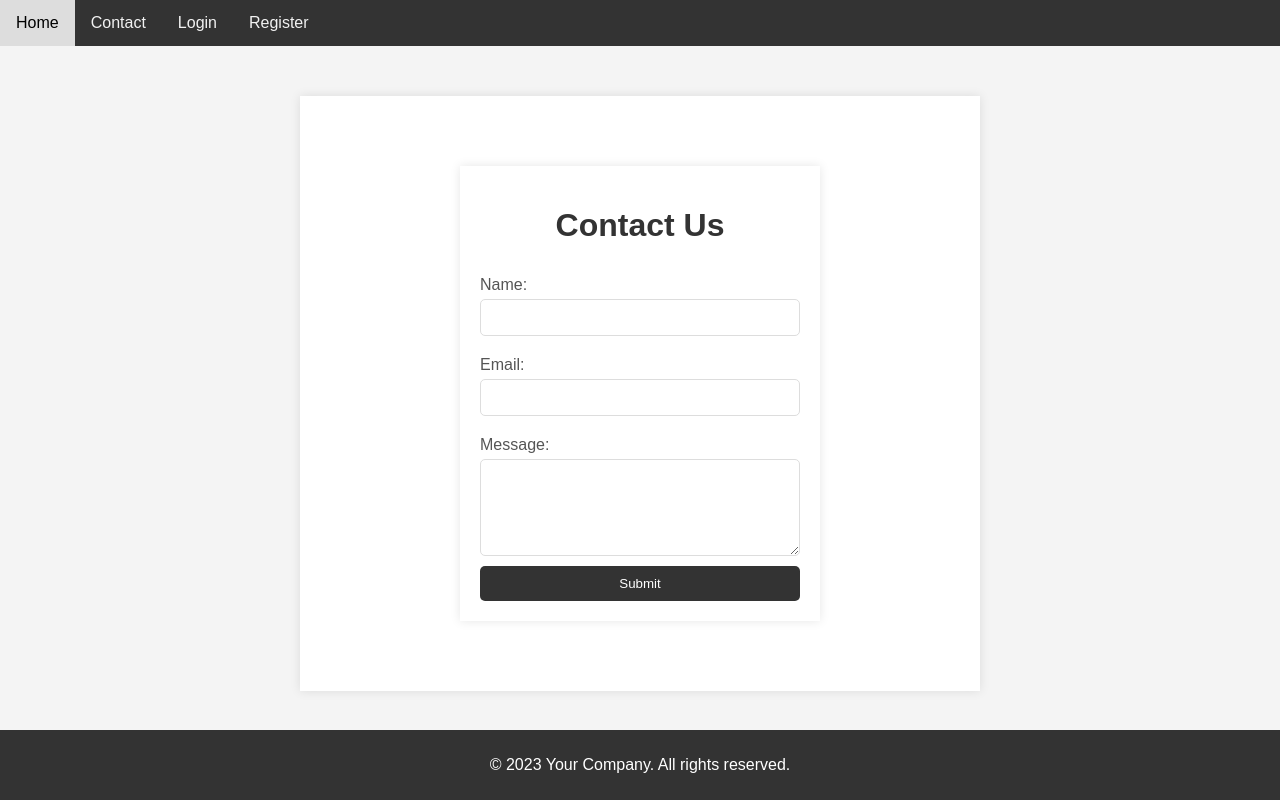
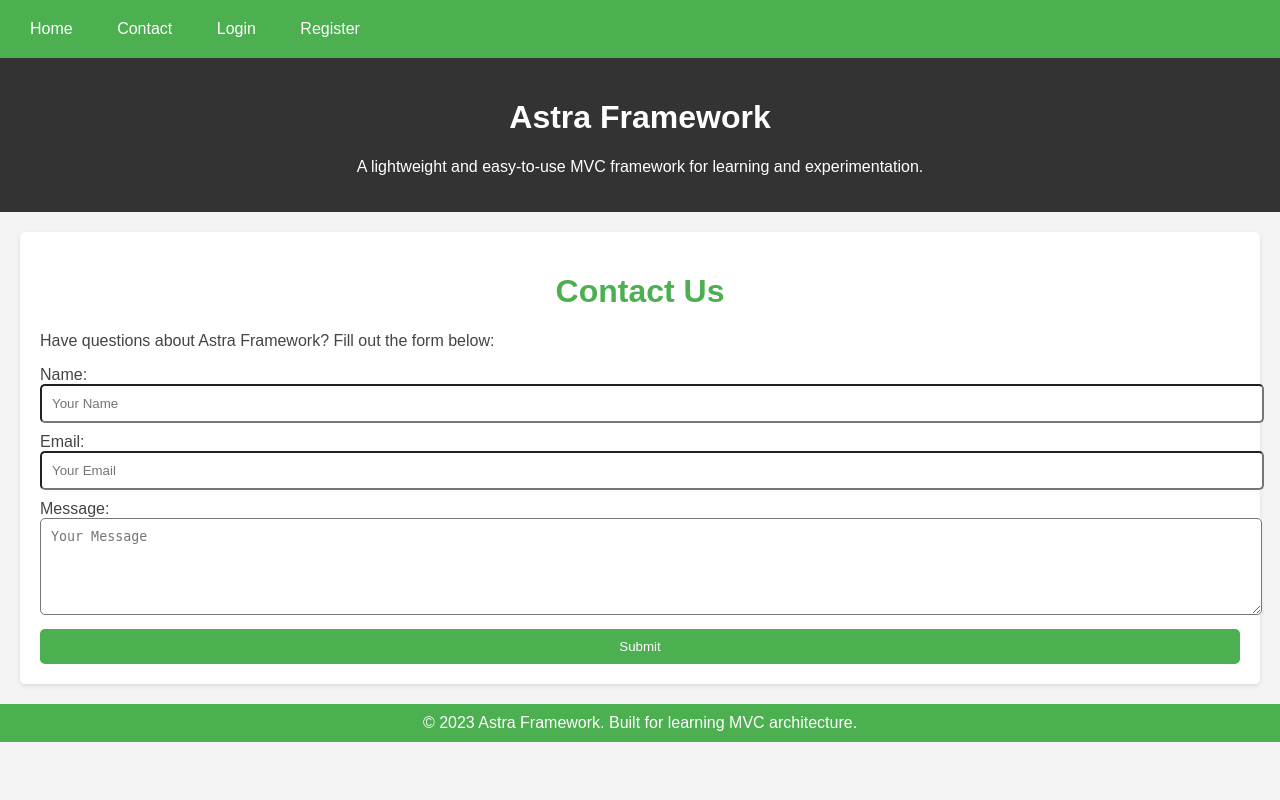
Before and after one commit to nayakOPS/Astra-MVC-Framework, a PHP site: page /contact in a window 1280 px wide. Run offline with PHP 8.4, Linux system fonts and the light colour scheme.

Commit message:
Enhanced views UI

```diff
--- a/views/contact.php
+++ b/views/contact.php
@@ -1,69 +1,16 @@
-<!DOCTYPE html>
-<html lang="en">
-<head>
-    <meta charset="UTF-8">
-    <meta name="viewport" content="width=device-width, initial-scale=1.0">
-    <title>Contact Page</title>
-    <style>
-        body {
-            font-family: Arial, sans-serif;
-            background-color: #f4f4f4;
-            margin: 0;
-            padding: 0;
-        }
-        .container {
-            width: 50%;
-            margin: 50px auto;
-            background: #fff;
-            padding: 20px;
-            box-shadow: 0 0 10px rgba(0, 0, 0, 0.1);
-        }
-        h1 {
-            text-align: center;
-            color: #333;
-        }
-        form {
-            display: flex;
-            flex-direction: column;
-        }
-        label {
-            margin: 10px 0 5px;
-            color: #555;
-        }
-        input, textarea {
-            padding: 10px;
-            margin-bottom: 10px;
-            border: 1px solid #ddd;
-            border-radius: 5px;
-        }
-        button {
-            padding: 10px;
-            background: #333;
-            color: #fff;
-            border: none;
-            border-radius: 5px;
-            cursor: pointer;
-        }
-        button:hover {
-            background: #555;
-        }
-    </style>
-</head>
-<body>
-    <div class="container">
-        <h1>Contact Us</h1>
+<div class="container" style="background: #fff; padding: 20px; border-radius: 5px; box-shadow: 0 2px 5px rgba(0, 0, 0, 0.1);">
+    <h1 style="text-align: center; color: #4CAF50;">Contact Us</h1>
+    <p>Have questions about Astra Framework? Fill out the form below:</p>
     <form action="/contact" method="post">
         <label for="name">Name:</label>
-            <input type="text" id="name" name="name" required>
+        <input type="text" id="name" name="name" required placeholder="Your Name" style="width: 100%; padding: 10px; margin-bottom: 10px; border-radius: 5px;">
 
         <label for="email">Email:</label>
-            <input type="email" id="email" name="email" required>
+        <input type="email" id="email" name="email" required placeholder="Your Email" style="width: 100%; padding: 10px; margin-bottom: 10px; border-radius: 5px;">
 
         <label for="message">Message:</label>
-            <textarea id="message" name="message" rows="5" required></textarea>
+        <textarea id="message" name="message" rows="5" required placeholder="Your Message" style="width: 100%; padding: 10px; border-radius: 5px;"></textarea>
 
-            <button type="submit">Submit</button>
+        <button type="submit" style="width: 100%; padding: 10px; background-color: #4CAF50; color: white; border: none; border-radius: 5px; margin-top: 10px;">Submit</button>
     </form>
 </div>
-</body>
-</html>
--- a/views/layouts/main.php
+++ b/views/layouts/main.php
@@ -9,39 +9,45 @@
             font-family: Arial, sans-serif;
             margin: 0;
             padding: 0;
+            background-color: #f4f4f4;
+            color: #444;
         }
         .navbar {
-            background-color: #333;
+            background-color: #4CAF50;
             overflow: hidden;
+            padding: 10px;
         }
         .navbar a {
-            float: left;
-            display: block;
-            color: #f2f2f2;
-            text-align: center;
-            padding: 14px 16px;
+            color: white;
             text-decoration: none;
+            padding: 10px 20px;
+            display: inline-block;
         }
         .navbar a:hover {
-            background-color: #ddd;
-            color: black;
+            background-color: #45a049;
+        }
+        .header {
+            background-color: #333;
+            color: white;
+            text-align: center;
+            padding: 20px 10px;
         }
         .container {
             padding: 20px;
         }
         footer {
-            background-color: #333;
-            color: #fff;
+            background-color: #4CAF50;
+            color: white;
             text-align: center;
             padding: 10px 0;
-            position: fixed;
-            bottom: 0;
-            width: 100%;
+        }
+        footer p {
+            margin: 0;
         }
     </style>
 </head>
 <body>
-    <!-- Navbar: Shared across all pages -->
+    <!-- Navbar -->
     <div class="navbar">
         <a href="/">Home</a>
         <a href="/contact">Contact</a>
@@ -49,14 +55,20 @@
         <a href="/register">Register</a>
     </div>
 
-    <!-- Main Content: This will be replaced by the page content -->
+    <!-- Header -->
+    <div class="header">
+        <h1>Astra Framework</h1>
+        <p>A lightweight and easy-to-use MVC framework for learning and experimentation.</p>
+    </div>
+
+    <!-- Main Content -->
     <div class="container">
         {{content}}
     </div>
 
-    <!-- Footer: Shared across all pages -->
+    <!-- Footer -->
     <footer>
-        <p>&copy; 2023 Your Company. All rights reserved.</p>
+        <p>&copy; 2023 Astra Framework. Built for learning MVC architecture.</p>
     </footer>
 </body>
 </html>
```
Also changed, not shown: views/_404.php (+5 -15 lines), views/home.php (+4 -59 lines), views/login.php (+11 -14 lines), views/register.php (+15 -20 lines). Lines whose indentation alone changed are shown as unchanged.
